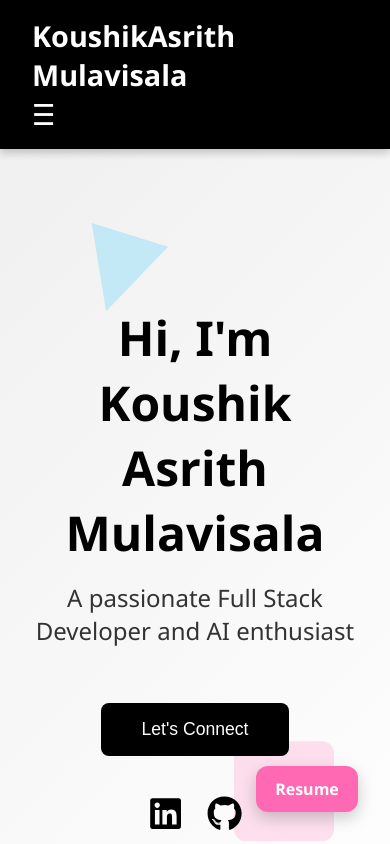
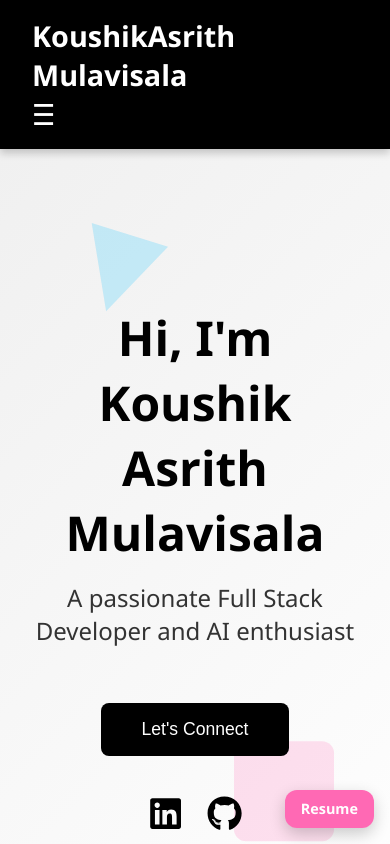
Before and after one commit to Asrithmulaveesala/Portfolio, a React (Vite) app: page / in a window 390 px wide. Built offline with nearby package versions, Linux system fonts and the light colour scheme.

Commit message:
add resposive to the resume and make to it download in mobile also

```diff
--- a/src/App.css
+++ b/src/App.css
@@ -42,3 +42,13 @@ html, body {
   background-color: #0a0a0a;
   box-shadow: 0 8px 20px rgba(248, 179, 179, 0.3);
 }
+
+/* Mobile Responsive for Resume Button */
+@media (max-width: 600px) {
+  .resume-button {
+    bottom: 1rem;
+    right: 1rem;
+    padding: 0.6rem 1rem;
+    font-size: 0.9rem;
+  }
+}
--- a/src/App.jsx
+++ b/src/App.jsx
@@ -21,6 +21,7 @@ const App = () => {
         className="resume-button"
         target="_blank"
         rel="noopener noreferrer"
+        download
       >
         Resume
       </a>
```
